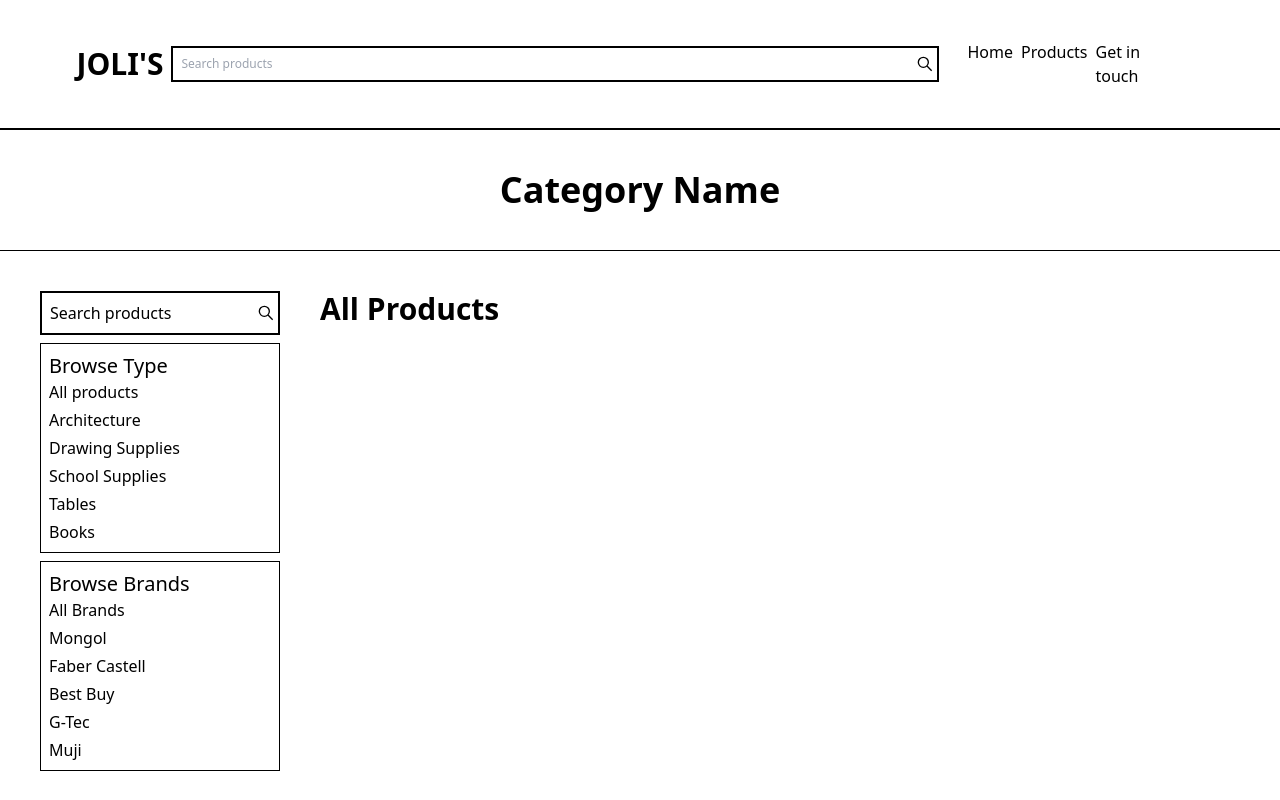
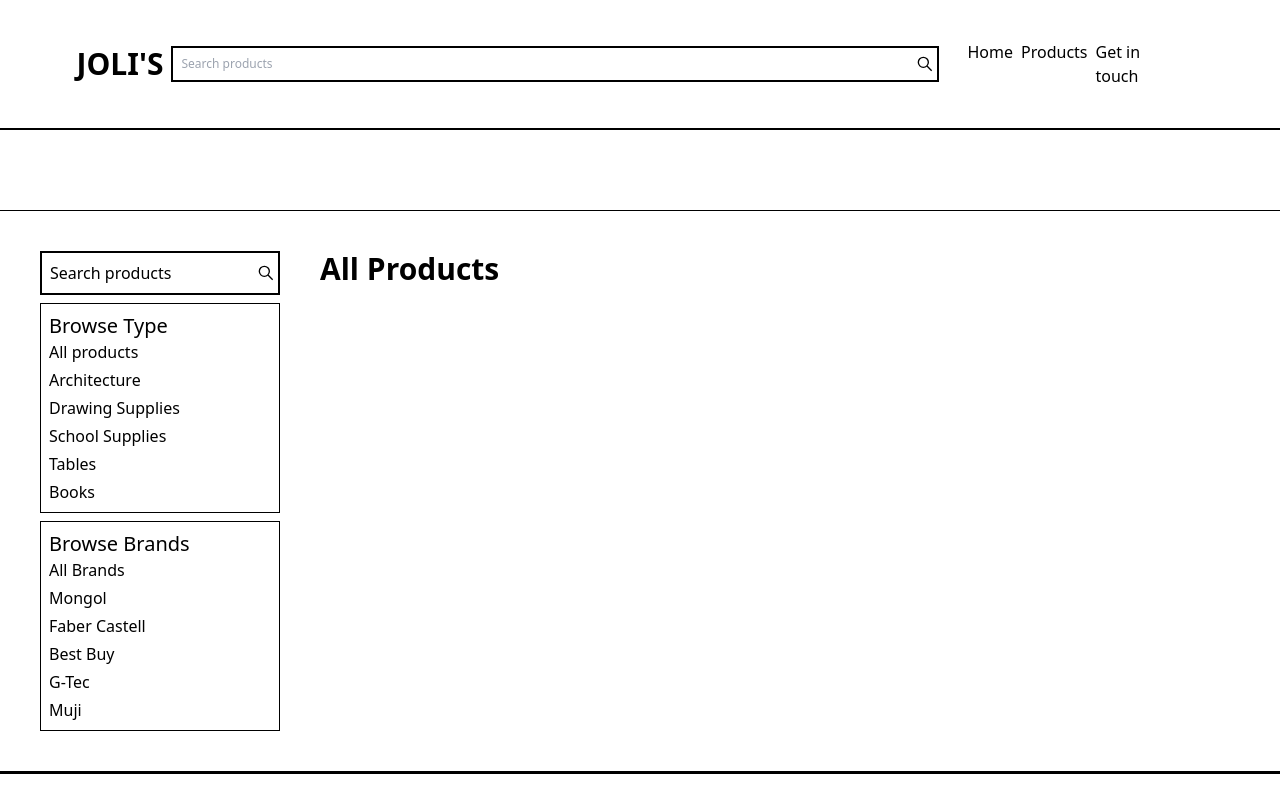
Before and after one commit to quinzonjosh/jolis, a Next.js app: page /productListing in a window 1280 px wide. Shown: the top 800 px of the page. Built offline with nearby package versions, Linux system fonts and the light colour scheme.

Commit message:
Category name now changes based on category card

```diff
--- a/pages/productListing.js
+++ b/pages/productListing.js
@@ -3,12 +3,16 @@ import Image from "next/image";
 import Layout from "../components/Layout/Layout";
 import Link from "next/link";
 import { GrSearch } from "react-icons/gr";
+import { useRouter } from "next/router";
 
 export default function Home() {
+  const router = useRouter();
+  const data = router.query;
+
   return (
     <Layout className="w-full">
       <section className="text-4xl font-bold text-center p-10 border-b border-black">
-        Category Name
+        {data.categoryName}
       </section>
 
       <section className="flex flex-row border-b border-black py-10">
```
